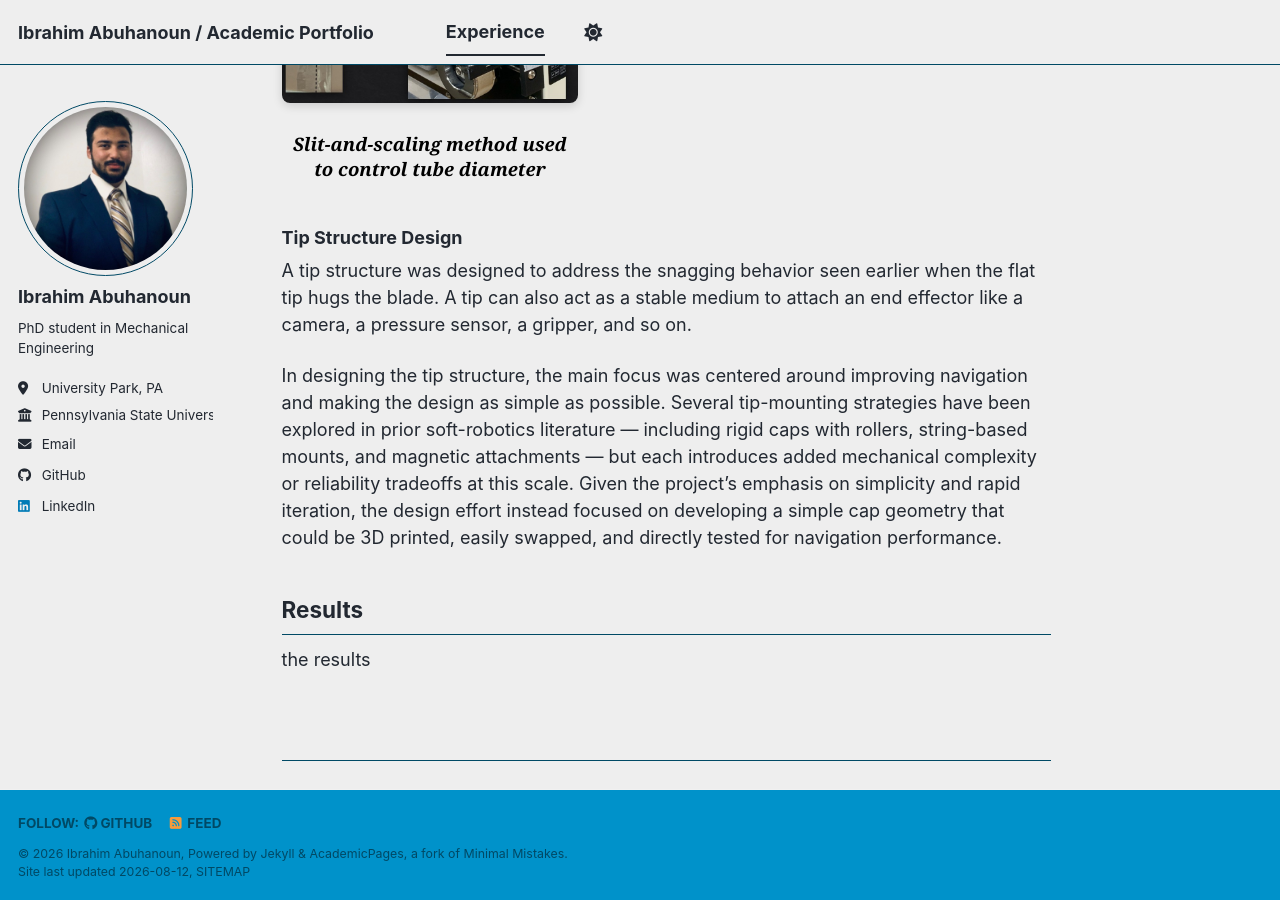
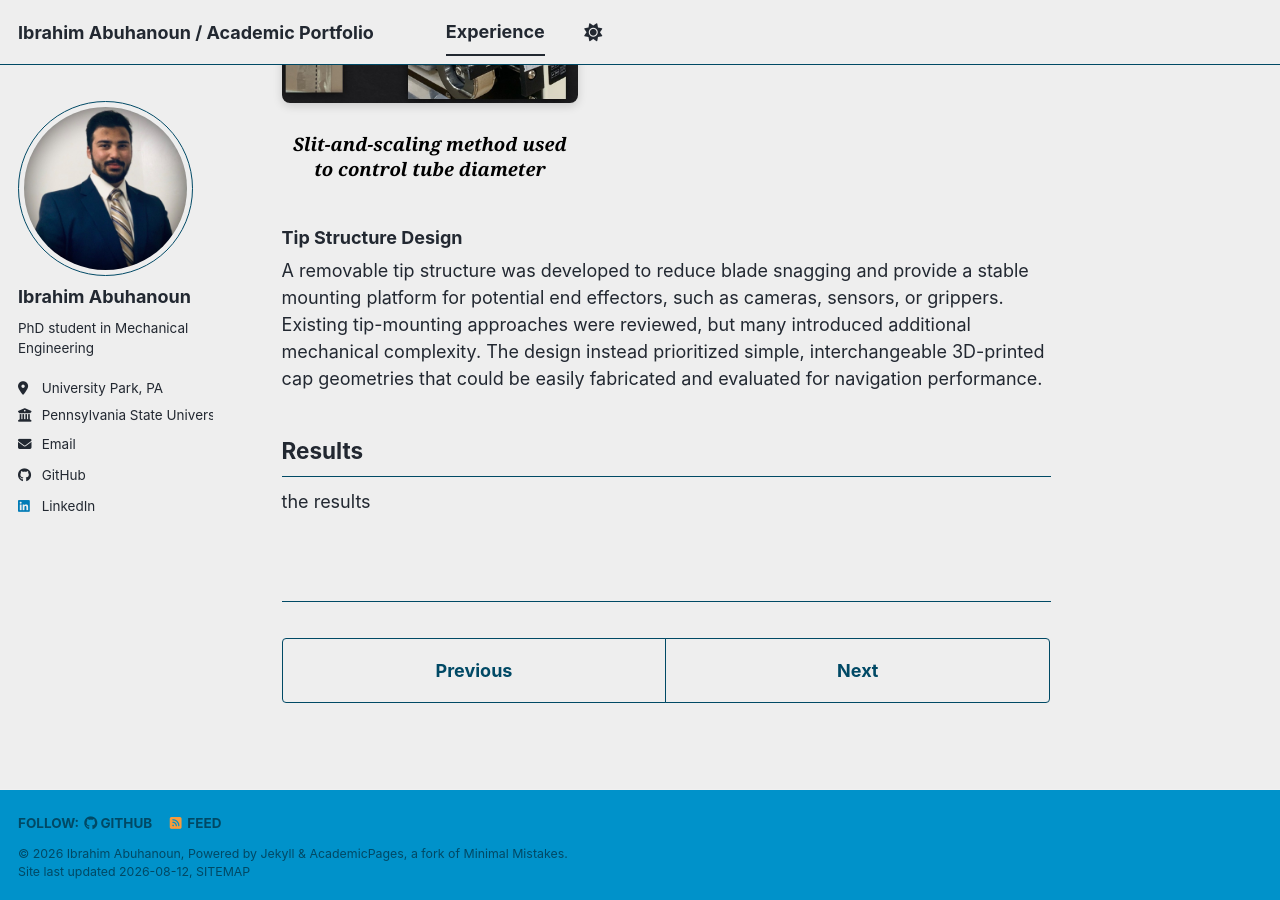
Before and after one commit to IbrahimAbuhanoun/IbrahimAbuhanoun.github.io, a Jekyll site: the page built from _portfolio/portfolio-1.md, in a window 1280 px wide and 900 px high, scrolled down 5588 px. Built offline with Jekyll 4.4.1, drawn with Linux system fonts in a browser that asks for light colours; a style sheet for code colours, icons or effects is not loaded.

Commit message:
Update portfolio-1.md

```diff
--- a/_portfolio/portfolio-1.md
+++ b/_portfolio/portfolio-1.md
@@ -298,10 +298,7 @@ Vine robot tubes were fabricated from low-density polyethylene (LDPE) film, a wi
   </figure>
 </div>
 ### Tip Structure Design
-A tip structure was designed to address the snagging behavior seen earlier when the flat tip hugs the blade. A tip can also act as a stable medium to attach an end effector like a camera, a pressure sensor, a gripper, and so on.
-
-In designing the tip structure, the main focus was centered around improving navigation and making the design as simple as possible. Several tip-mounting strategies have been explored in prior soft-robotics literature — including rigid caps with rollers, string-based mounts, and magnetic attachments — but each introduces added mechanical complexity or reliability tradeoffs at this scale. Given the project's emphasis on simplicity and rapid iteration, the design effort instead focused on developing a simple cap geometry that could be 3D printed, easily swapped, and directly tested for navigation performance.
-
+A removable tip structure was developed to reduce blade snagging and provide a stable mounting platform for potential end effectors, such as cameras, sensors, or grippers. Existing tip-mounting approaches were reviewed, but many introduced additional mechanical complexity. The design instead prioritized simple, interchangeable 3D-printed cap geometries that could be easily fabricated and evaluated for navigation performance.
 
 ## Results
 the results
```
